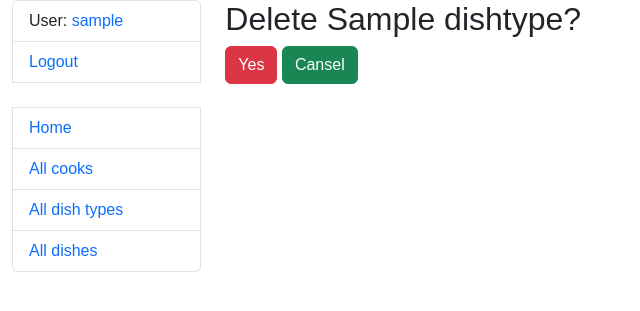
After one commit to 380974261314kv/Restaurant-kitcheen-service, a Django app: page /dish_types/delete/1/ in a window 1280 px wide. The commit adds this page. Shown: the top 311 px of the page, without its empty margins (0-640 px from the left). Run offline with Django 4.2, Linux system fonts and the light colour scheme; a user stored in the database is signed in; tables that the repository leaves empty hold one stand-in row (values such as "Sample post").

Commit message:
add UpdateView & DeleteView with routes and templates for DishType model

```diff
--- a/restaurant/urls.py
+++ b/restaurant/urls.py
@@ -9,6 +9,8 @@ urlpatterns = [
     path("dish_types/", views.DishTypeListView.as_view(), name="dish-type-list"),
     path("dish_types/<int:pk>/", views.DishTypeDetailView.as_view(), name="dish-type-detail"),
     path("dish_types/create/", views.DishTypeCreateView.as_view(), name="dish-type-create"),
+    path("dish_types/update/<int:pk>/", views.DishTypeUpdateView.as_view(), name="dish-type-update"),
+    path("dish_types/delete/<int:pk>/", views.DishTypeDeleteView.as_view(), name="dish-type-delete"),
     path("dishes/", views.DishListView.as_view(), name="dish-list"),
     path("dishes/<int:pk>/", views.DishDetailView.as_view(), name="dish-detail"),
     path("dishes/create/", views.DishCreateView.as_view(), name="dish-create"),
--- a/restaurant/views.py
+++ b/restaurant/views.py
@@ -72,6 +72,19 @@ class DishTypeCreateView(LoginRequiredMixin, generic.CreateView):
     success_url = reverse_lazy("restaurant:dish-type-list")
 
 
+class DishTypeUpdateView(LoginRequiredMixin, generic.UpdateView):
+    model = DishType
+    fields = "__all__"
+    template_name = "restaurant/dish_type_form.html"
+
+
+class DishTypeDeleteView(LoginRequiredMixin, generic.DeleteView):
+    model = DishType
+    context_object_name = "dish_type"
+    template_name = "restaurant/dish_type_confirm_delete.html"
+    success_url = reverse_lazy("restaurant:dish-type-list")
+
+
 class DishListView(LoginRequiredMixin, generic.ListView):
     model = Dish
     paginate_by = 5
--- a/static/css/style.css
+++ b/static/css/style.css
@@ -6,6 +6,9 @@ body {
 ul {
     list-style-type: none;
 }
+a {
+    text-decoration: none;
+}
 .make-dish {
     text-align: center;
 }
--- /dev/null
+++ b/templates/restaurant/dish_type_confirm_delete.html
@@ -0,0 +1,10 @@
+{% extends 'base.html' %}
+{% block content %}
+<h2>Delete {{ dish_type.name }}?</h2>
+<form action="" method="post">
+  {% csrf_token %}
+
+  <input type="submit" value="Yes" class="btn btn-danger btn-md"/>
+  <a href="{% url 'restaurant:dish-type-list' %}" class="btn btn-success">Cansel</a>
+</form>
+{% endblock %}
--- a/templates/restaurant/dish_type_detail.html
+++ b/templates/restaurant/dish_type_detail.html
@@ -11,7 +11,7 @@
   {% empty %}
   <h5>There are no dishes</h5><br>
   {% endfor %}
-  <a href="#" class="btn btn-primary">Update</a>
-  <a href="#" class="btn btn-danger">Delete</a>
+  <a href="{% url 'restaurant:dish-type-update' dish_type.id %}" class="btn btn-primary">Update</a>
+  <a href="{% url 'restaurant:dish-type-delete' dish_type.id %}" class="btn btn-danger">Delete</a>
 </div>
 {% endblock %}
```
Also changed, not shown: templates/restaurant/dish_type_list.html (+6 -2 lines).
